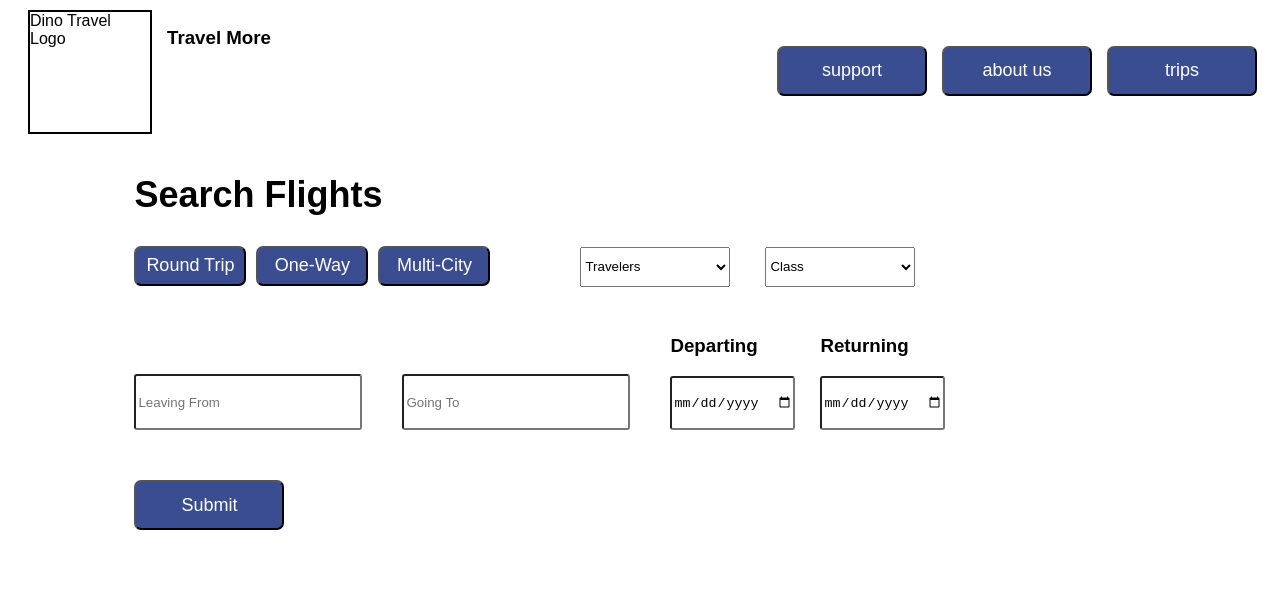
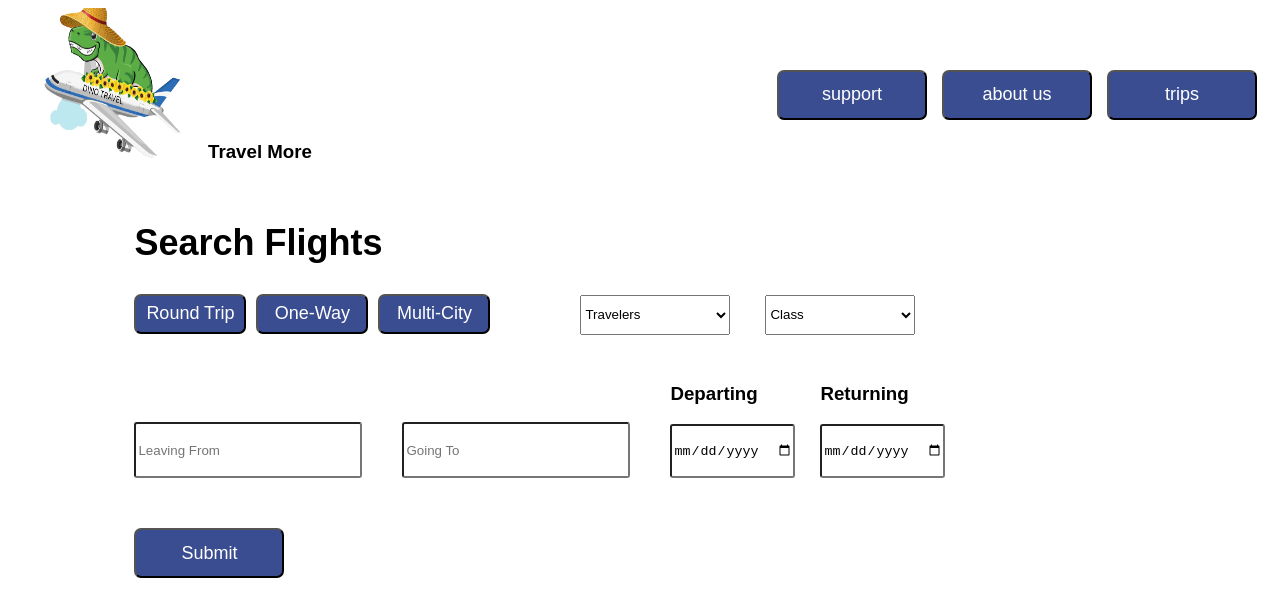
Before and after one commit to Daniel-McCarthy/DinoTravelFrontend, a React app: page / in a window 1280 px wide. Shown: the top 616 px of the page. Built offline with nearby package versions, Linux system fonts and the light colour scheme.

Commit message:
Replace temp logo with Dino Travel logo & push changes to docs/GitHub pages

```diff
--- a/src/HomePage.tsx
+++ b/src/HomePage.tsx
@@ -24,9 +24,9 @@ export class HomePage extends React.Component<IHomePageProps, IHomePageState> {
             <div>
                 <header>
                     <div className="banner">
-                        <div className="logo">Dino Travel Logo</div>
+                        <img className="logo" alt="Dino Travel Logo" src="../assets/dino_travel_logo.png"/>
                         <div className="slogan">
-                            <h3 className="slogan">Travel More</h3>
+                            <h3>Travel More</h3>
                         </div>
                     </div>
 
--- a/src/styles/HomePage.css
+++ b/src/styles/HomePage.css
@@ -15,13 +15,12 @@ header nav button {
 }
 
 .logo {
-    width: 120px;
-    height: 120px;
+    width: 170px;
+    height: 150px;
     margin-left: 20px;
 
-    border: black 2px solid;
     display: inline-block;
-    margin-right: 15px;
+    margin-right: 10px;
 }
 
 .slogan {
```
Also changed, not shown: assets/dino_travel_logo.png (added), 2 other files (tests, documents, lock files or other folders).
